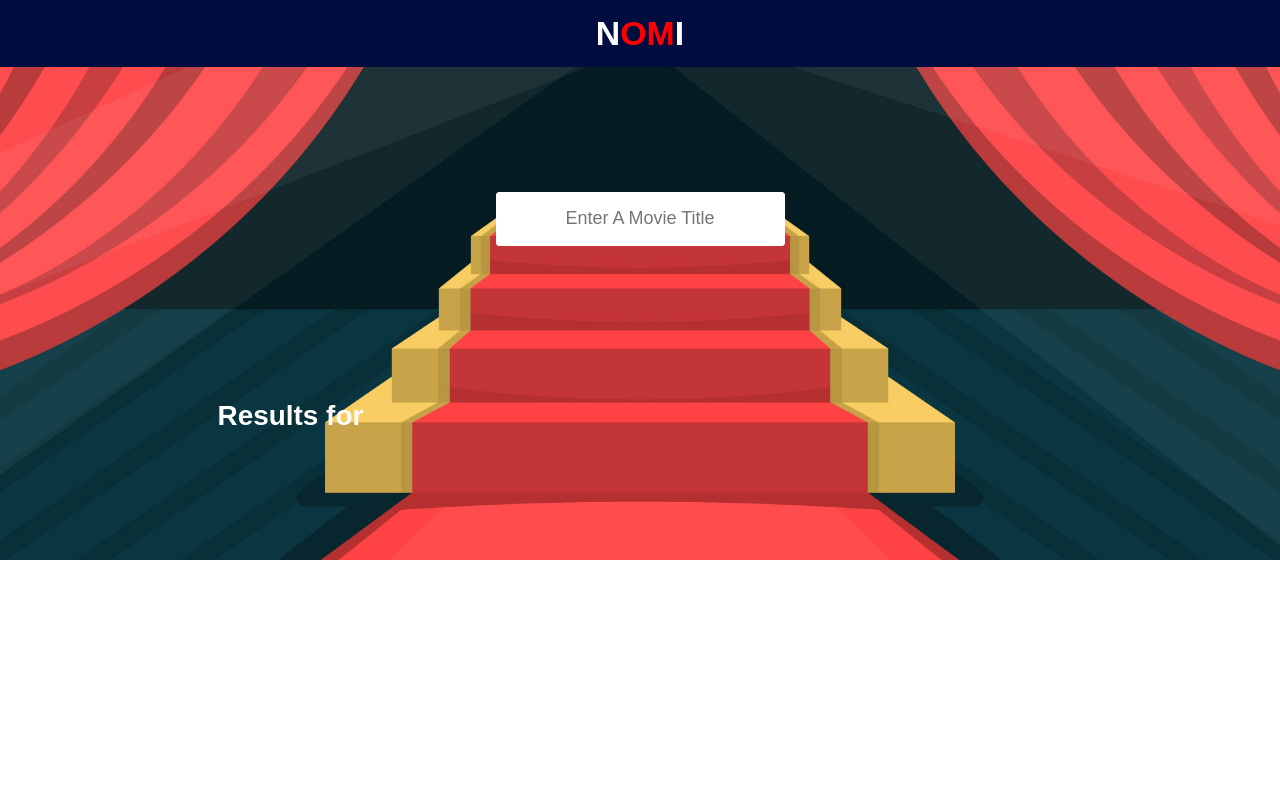
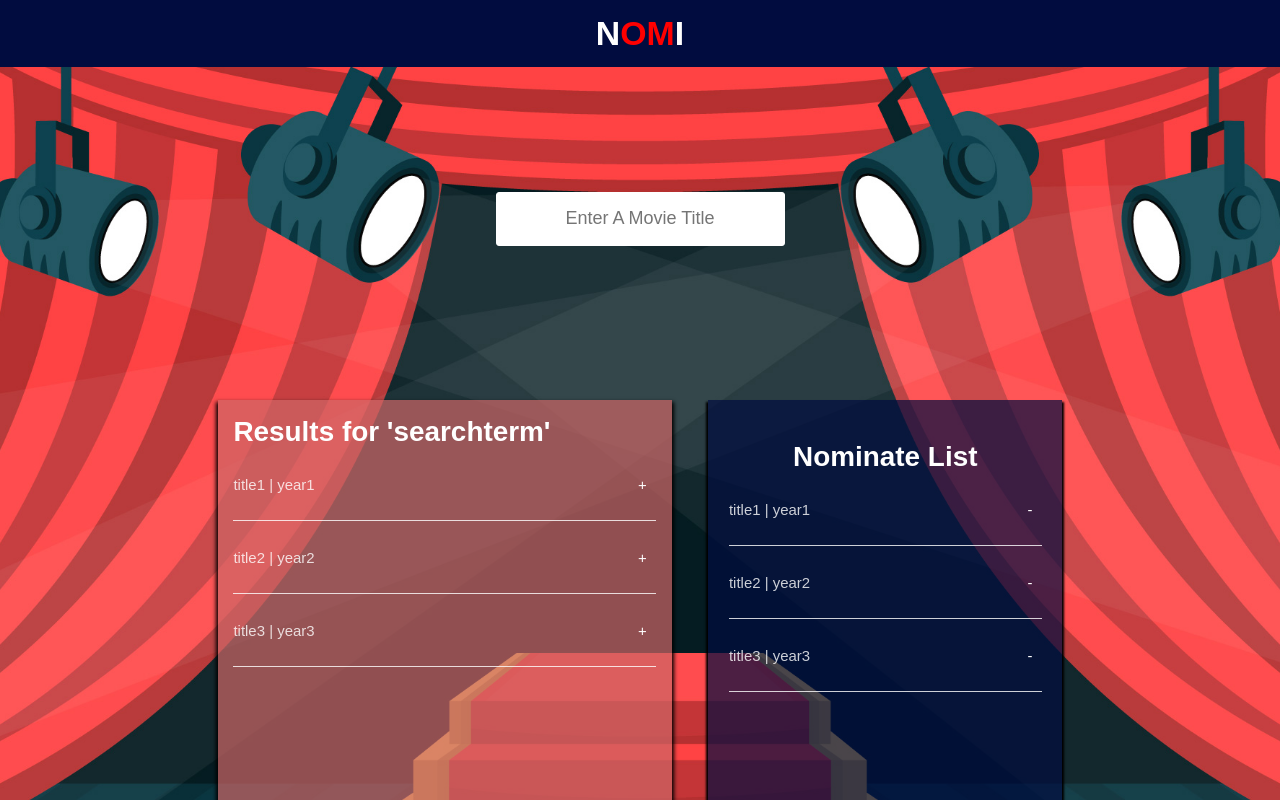
Before and after one commit to wariroja/shopify-omdb-nomi, a React (Create React App) app: page / in a window 1280 px wide. Shown: the top 800 px of the page. Built offline with nearby package versions, Linux system fonts and the light colour scheme.

Commit message:
added results&nominated list

```diff
--- a/src/Components/App/App.js
+++ b/src/Components/App/App.js
@@ -5,8 +5,45 @@ import './App.css';
 import SearchBar from '../SearchBar/SearchBar';
 import SearchResults from '../SearchResults/SearchResults';
 import NominateList from '../NominateList/NominateList';
+import Movie from '../Movie/Movie';
 
 class App extends React.Component {
+  constructor(props) {
+    super(props);
+    this.state = {
+      searchResults: [
+        { title: 'title1', year: 'year1', id: 1 },
+        { title: 'title2', year: 'year2', id: 2 },
+        { title: 'title3', year: 'year3', id: 3 },
+      ],
+      nominateList: [
+        { title: 'title1', year: 'year1', id: 4 },
+        { title: 'title2', year: 'year2', id: 5 },
+        { title: 'title3', year: 'year3', id: 6 },
+      ],
+    };
+    this.addMovie = this.addMovie.bind(this);
+    this.removeMovie = this.removeMovie.bind(this);
+  }
+
+  addMovie(movie) {
+    if (
+      this.state.nominateList.find((savedMovie) => savedMovie.id === movie.id)
+    ) {
+      return;
+    }
+    let updatedList = this.state.nominateList;
+    updatedList.push(movie);
+    return this.setState({ nominateList: updatedList });
+  }
+
+  removeMovie(movie) {
+    let nominateList = this.state.nominateList;
+    let newNominateList = nominateList.filter(
+      (nominated) => nominated.id !== movie.id
+    );
+    this.setState({ nominateList: newNominateList });
+  }
   render() {
     return (
       <div>
@@ -16,8 +53,14 @@ class App extends React.Component {
         <div className='App'>
           <SearchBar />
           <div className='App-nominatelist'>
-            <SearchResults />
-            {/* <NominateList />  */}
+            <SearchResults
+              searchResults={this.state.searchResults}
+              addMovie={this.addMovie}
+            />
+            <NominateList
+              nominateList={this.state.nominateList}
+              removeMovie={this.removeMovie}
+            />
           </div>
         </div>
       </div>
--- /dev/null
+++ b/src/Components/Movie/Movie.css
@@ -0,0 +1,40 @@
+/** @format */
+
+.Movie {
+  display: flex;
+  align-items: center;
+  border-bottom: 1px solid rgba(256, 256, 256, 0.8);
+}
+
+.Movie-action {
+  cursor: pointer;
+  padding: 0.5rem;
+  font-size: 0.83rem;
+  font-family: 'Work Sans', sans-serif;
+  transition: color 0.25s;
+  border: 0px;
+  background-color: rgba(0, 0, 0, 0);
+  color: #fff;
+}
+
+.Movie:hover {
+  color: rgba(265, 265, 265, 0.5);
+}
+
+.Movie-information {
+  flex-grow: 1;
+  display: flex;
+  flex-direction: column;
+  justify-content: center;
+  height: 72px;
+}
+
+.Movie-information h3 {
+  margin-bottom: 0.22rem;
+}
+
+.Movie-information p {
+  font-size: 0.83rem;
+  font-weight: 300;
+  color: rgba(256, 256, 256, 0.8);
+}
--- /dev/null
+++ b/src/Components/Movie/Movie.js
@@ -0,0 +1,49 @@
+/** @format */
+
+import React from 'react';
+import './Movie.css';
+
+class Movie extends React.Component {
+  constructor(props) {
+    super(props);
+    this.addMovie = this.addMovie.bind(this);
+    this.removeMovie = this.removeMovie.bind(this);
+  }
+  renderAction() {
+    //waiting for props to be pass through from state is APP
+    if (this.props.isRemoval) {
+      return (
+        <button className='Movie-action' onClick={this.removeMovie}>
+          -
+        </button>
+      );
+    } else {
+      return (
+        <button className='Movie-action' onClick={this.addMovie}>
+          +
+        </button>
+      );
+    }
+  }
+  addMovie(movie) {
+    this.props.addMovie(this.props.movie);
+  }
+
+  removeMovie(movie) {
+    this.props.removeMovie(this.props.movie);
+  }
+  render() {
+    return (
+      <div className='Movie'>
+        <div className='Movie-information'>
+          <p>
+            {this.props.movie.title} | {this.props.movie.year}
+          </p>
+        </div>
+        {this.renderAction()}
+      </div>
+    );
+  }
+}
+
+export default Movie;
--- /dev/null
+++ b/src/Components/MovieList/MovieList.css
@@ -0,0 +1,5 @@
+/** @format */
+
+.MovieList {
+  width: 100%;
+}
--- /dev/null
+++ b/src/Components/MovieList/MovieList.js
@@ -0,0 +1,25 @@
+/** @format */
+
+import React from 'react';
+import './MovieList.css';
+import Movie from '../Movie/Movie';
+
+class MovieList extends React.Component {
+  render() {
+    return (
+      <div class='MovieList'>
+        {this.props.movies.map((movie) => (
+          <Movie
+            movie={movie}
+            key={movie.id}
+            addMovie={this.props.addMovie}
+            removeMovie={this.props.removeMovie}
+            isRemoval={this.props.isRemoval}
+          />
+        ))}
+      </div>
+    );
+  }
+}
+
+export default MovieList;
--- a/src/Components/NominateList/NominateList.css
+++ b/src/Components/NominateList/NominateList.css
@@ -0,0 +1,54 @@
+/** @format */
+
+.NominateList {
+  display: flex;
+  flex-direction: column;
+  align-items: center;
+  overflow-y: scroll;
+  width: 37%;
+  max-height: 950px;
+  padding: 2.27rem 1.16rem;
+  background-color: rgba(1, 12, 63, 0.7);
+  box-shadow: 0 4px 2px 2px #000000;
+}
+
+.NominateList input {
+  width: 100%;
+  border: 0;
+  outline: 0;
+  background: transparent;
+  border-bottom: 1px solid #6f6f6f;
+  font-family: 'Poppins', sans-serif;
+  font-size: 1.55rem;
+  color: #fff;
+}
+
+.NominateList-save {
+  cursor: pointer;
+  width: 10rem;
+  padding: 0.77rem 0;
+  border-radius: 54px;
+  border-width: 0px;
+  margin-top: 1.27rem;
+  background-color: #6c41ec;
+  text-align: center;
+  font-size: 0.83rem;
+  transition: background-color 0.25s;
+  color: #fff;
+  font-weight: 500;
+}
+
+.NominateList-save:hover {
+  background-color: rgba(108, 65, 233, 0.7);
+}
+
+::-webkit-scrollbar {
+  width: 0px;
+  background: transparent;
+}
+
+@media only screen and (max-width: 1020px) {
+  .Playlist {
+    width: 90%;
+  }
+}
--- a/src/Components/NominateList/NominateList.js
+++ b/src/Components/NominateList/NominateList.js
@@ -0,0 +1,22 @@
+/** @format */
+
+import React from 'react';
+import './NominateList.css';
+import MovieList from '../MovieList/MovieList';
+
+class NominateList extends React.Component {
+  render() {
+    return (
+      <div class='NominateList'>
+        <h2>Nominate List</h2>
+        <MovieList
+          movies={this.props.nominateList}
+          isRemoval={true}
+          removeMovie={this.props.removeMovie}
+        />
+      </div>
+    );
+  }
+}
+
+export default NominateList;
--- a/src/Components/SearchBar/SearchBar.js
+++ b/src/Components/SearchBar/SearchBar.js
@@ -5,7 +5,7 @@ import './SearchBar.css';
 class SearchBar extends React.Component {
   render() {
     return (
-      <div class='SearchBar'>
+      <div className='SearchBar'>
         <input placeholder='Enter A Movie Title' />
       </div>
     );
--- a/src/Components/SearchResults/SearchResults.css
+++ b/src/Components/SearchResults/SearchResults.css
@@ -0,0 +1,22 @@
+/** @format */
+
+.SearchResults {
+  width: 50%;
+  height: 950px;
+  overflow-y: scroll;
+  padding: 0.88rem;
+  background-color: rgba(206, 102, 102, 0.7);
+  box-shadow: 0px 4px 4px 2px #000000;
+}
+
+::-webkit-scrollbar {
+  width: 0px;
+  background: transparent;
+}
+
+@media only screen and (max-width: 1020px) {
+  .SearchResults {
+    width: 90%;
+    margin-bottom: 2rem;
+  }
+}
--- a/src/Components/SearchResults/SearchResults.js
+++ b/src/Components/SearchResults/SearchResults.js
@@ -1,12 +1,18 @@
 /** @format */
 
 import React from 'react';
-
+import './SearchResults.css';
+import MovieList from '../MovieList/MovieList';
 class SearchResults extends React.Component {
   render() {
     return (
       <div className='SearchResults'>
-        <h2>Results for </h2>
+        <h2>Results for 'searchterm' </h2>
+        <MovieList
+          movies={this.props.searchResults}
+          addMovie={this.props.addMovie}
+          isRemoval={false}
+        />
       </div>
     );
   }
```
